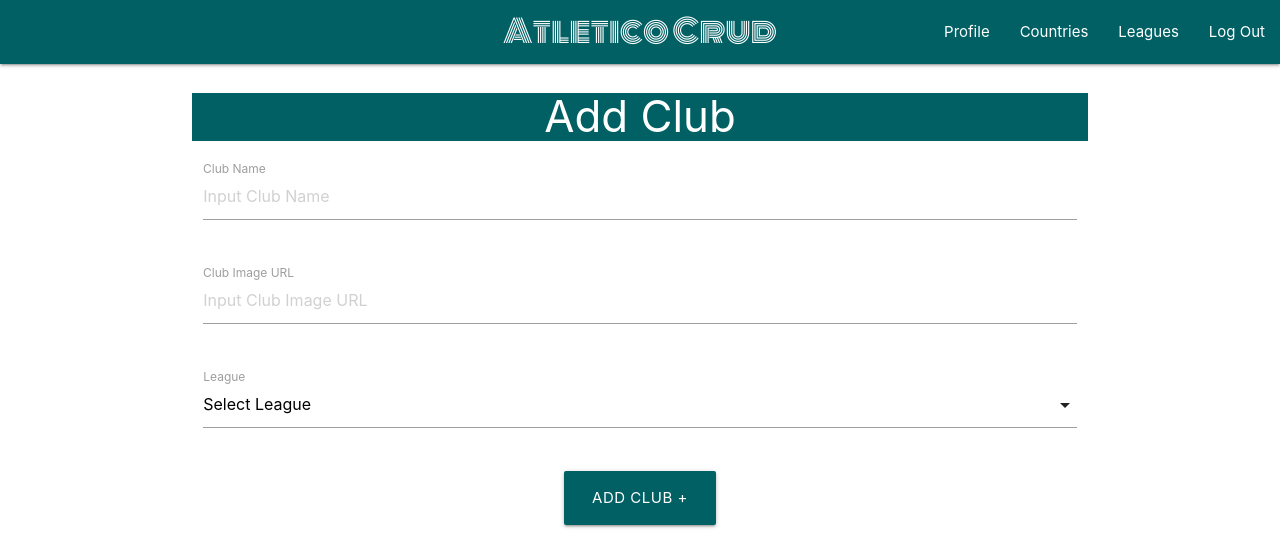
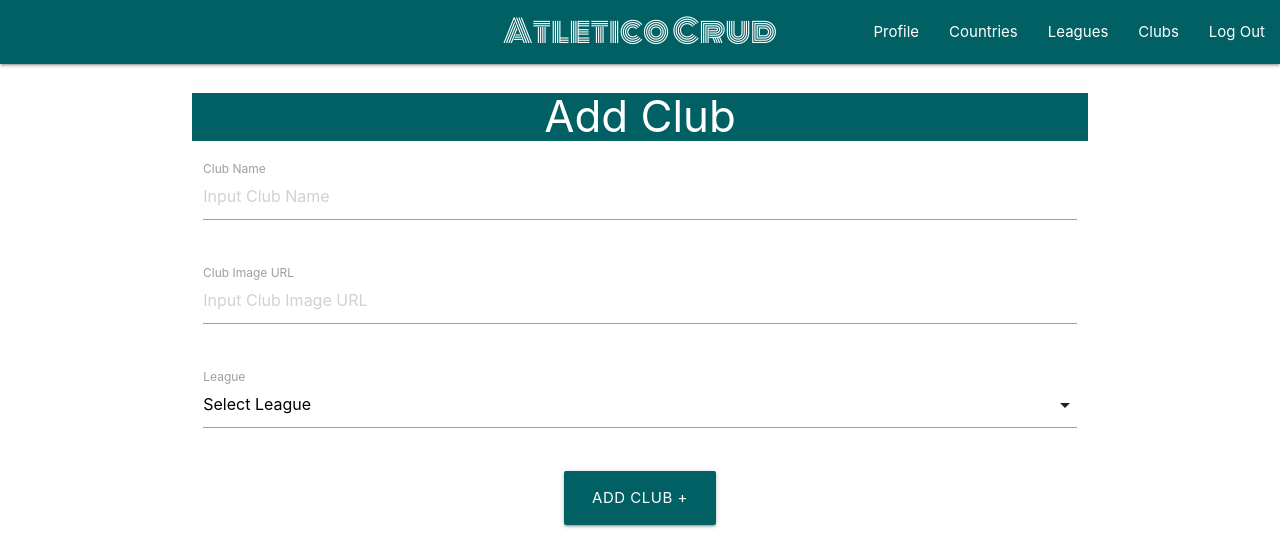
Before and after one commit to sniclasj/atletico-crud, a Flask app: page /add_club in a window 1280 px wide. Shown: the top 544 px of the page. Run offline with Flask 2, Linux system fonts and the light colour scheme; the visitor is signed in with stand-in values (Sample User, id 1); data that the repository does not hold is empty; some libraries are stand-ins or nearby versions.

Commit message:
Update add club in navbar to be clubs with league_id = 0

```diff
--- a/atleticocrud/templates/base.html
+++ b/atleticocrud/templates/base.html
@@ -34,10 +34,10 @@
                     <li><a href="{{ url_for('profile', username=session['user']) }}">Profile</a></li>
                     <li><a href="{{ url_for('countries') }}">Countries</a></li>
                     <li><a href="{{ url_for('leagues', country_id=0) }}">Leagues</a></li>
+                    <li><a href="{{ url_for('clubs', league_id=0) }}">Clubs</a></li>
                     <li><a href="{{ url_for('logout') }}">Log Out</a></li>
                     {% if session.user|lower == "admin"|lower %}
                     <li><a class="grey-text text-lighten-1" href="{{ url_for('add_country') }}">Add Country</a></li>
-                    <li><a class="grey-text text-lighten-1" href="{{ url_for('add_club') }}">Add Club</a></li>
                     <li><a class="grey-text text-lighten-1" href="{{ url_for('add_player') }}">Add Player</a></li>
                     {% endif %}
                     {% else %}
@@ -54,10 +54,10 @@
             <li><a href="{{ url_for('profile', username=session['user']) }}">Profile</a></li>
             <li><a href="{{ url_for('countries') }}">Countries</a></li>
             <li><a href="{{ url_for('leagues', country_id=0) }}">Leagues</a></li>
+            <li><a href="{{ url_for('clubs', league_id=0) }}">Clubs</a></li>
             <li><a href="{{ url_for('logout') }}">Log Out</a></li>
             {% if session.user|lower == "admin"|lower %}
             <li><a href="{{ url_for('add_country') }}">Add Country</a></li>
-            <li><a href="{{ url_for('add_club') }}">Add Club</a></li>
             <li><a href="{{ url_for('add_player') }}">Add Player</a></li>
             {% endif %}
             {% else %}
```
